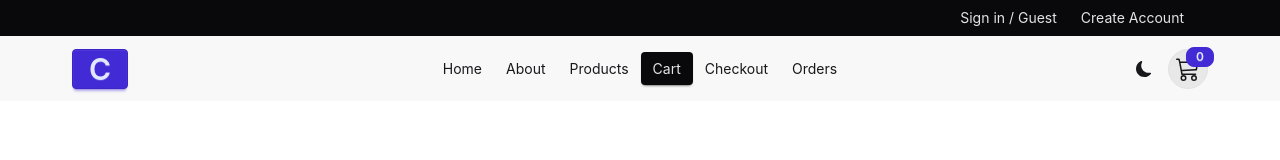
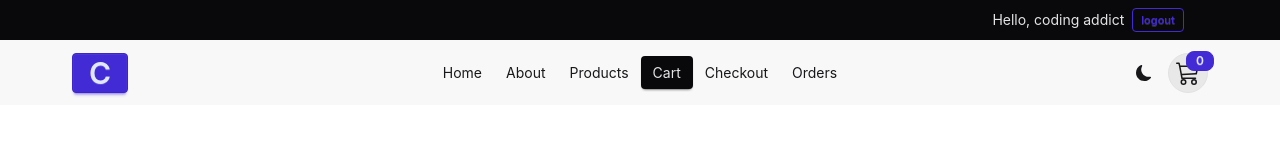
Before and after one commit to TarekAbdo223/COMFY-STORE, a React (Vite) app: page /cart in a window 1280 px wide. Shown: the top 160 px of the page. Built offline with nearby package versions, Linux system fonts and the light colour scheme.

Commit message:
finished the user logout functionality

```diff
--- a/src/components/Header.jsx
+++ b/src/components/Header.jsx
@@ -1,12 +1,34 @@
 import React from "react";
-import { Link } from "react-router-dom";
+import { useDispatch, useSelector } from "react-redux";
+import { Link, useNavigate } from "react-router-dom";
+import { clearCart } from "../features/cart/cartSlice";
+import { logoutUser } from "../features/user/userSlice";
 
 const Header = () => {
+  const navigate = useNavigate();
+  const dispatch = useDispatch();
+  const user = useSelector((state) => state.userState.user);
+
+  const handleLogout = () => {
+    navigate("/");
+    dispatch(clearCart());
+    dispatch(logoutUser());
+  };
+
   return (
     <header className="bg-neutral py-2 text-neutral-content">
       <div className="align-element flex justify-center sm:justify-end">
-        {/* USER    */}
-        {/* LINKS */}
+        {user ? (
+          <div className="flex gap-x-2 sm:gap-x items-center">
+            <p className="text-xs sm:text-sm">Hello, {user.username}</p>
+            <button
+              className="btn btn-xs btn-outline btn-primary"
+              onClick={handleLogout}
+            >
+              logout
+            </button>
+          </div>
+        ) : (
           <div className="flex gap-x-6 justify-center items-center">
             <Link to="/login" className="link link-hover text-xs sm:text-sm">
               Sign in / Guest
@@ -15,6 +37,9 @@
               Create Account
             </Link>
           </div>
+        )}
+        {/* USER    */}
+        {/* LINKS */}
       </div>
     </header>
   );
--- a/src/components/NavLinks.jsx
+++ b/src/components/NavLinks.jsx
@@ -1,3 +1,4 @@
+import { useSelector } from "react-redux";
 import { NavLink } from "react-router-dom";
 
 const links = [
@@ -10,10 +11,13 @@
 ];
 
 const NavLinks = () => {
+  const user = useSelector((state) => state.userState.user);
+
   return (
     <>
       {links.map((link) => {
         const { id, url, text } = link;
+        if ((url === "checkout" || url === "orders") && !user) return null;
         return (
           <li key={id}>
             <NavLink className="capitalize" to={url}>
--- a/src/features/user/userSlice.js
+++ b/src/features/user/userSlice.js
@@ -1,4 +1,5 @@
 import { createSlice } from "@reduxjs/toolkit";
+import { toast } from "react-toastify";
 
 const themes = {
   winter: "winter",
@@ -24,7 +25,9 @@
       console.log("login");
     },
     logoutUser: (state) => {
-      console.log("logout");
+      state.user = null;
+      localStorage.removeItem("user");
+      toast.success("Logged out successfully");
     },
     toggleTheme: (state) => {
       const { dracula, winter } = themes;
--- a/src/pages/Cart.jsx
+++ b/src/pages/Cart.jsx
@@ -5,7 +5,7 @@
 import { Link } from "react-router-dom";
 
 const Cart = () => {
-  const user = null;
+  const user = useSelector((state) => state.userState.user);
   const numItemsInCart = useSelector((state) => state.cartState.numItemsInCart);
 
   if (numItemsInCart === 0) {
```
Lines whose indentation alone changed are shown as unchanged.
